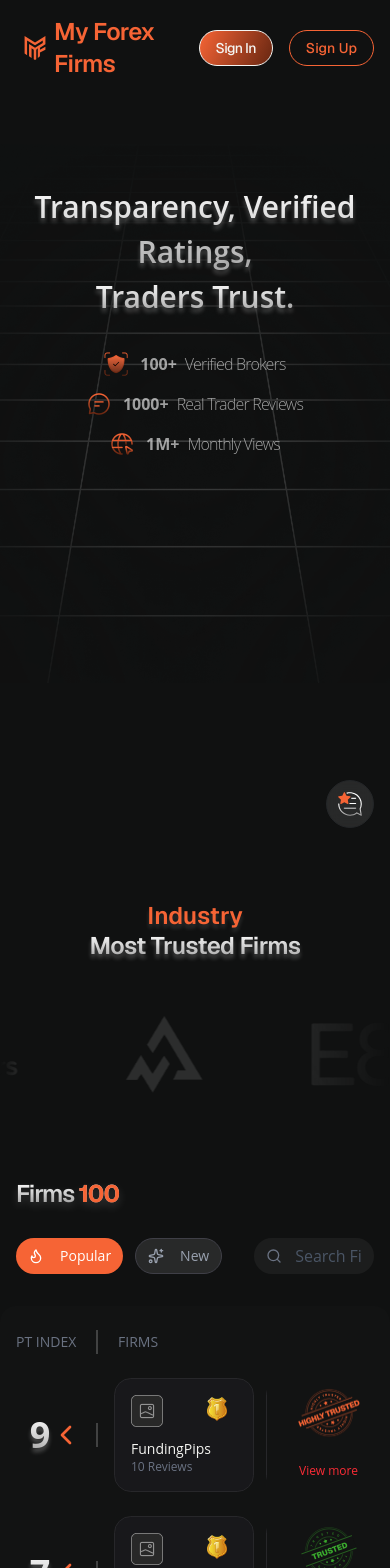
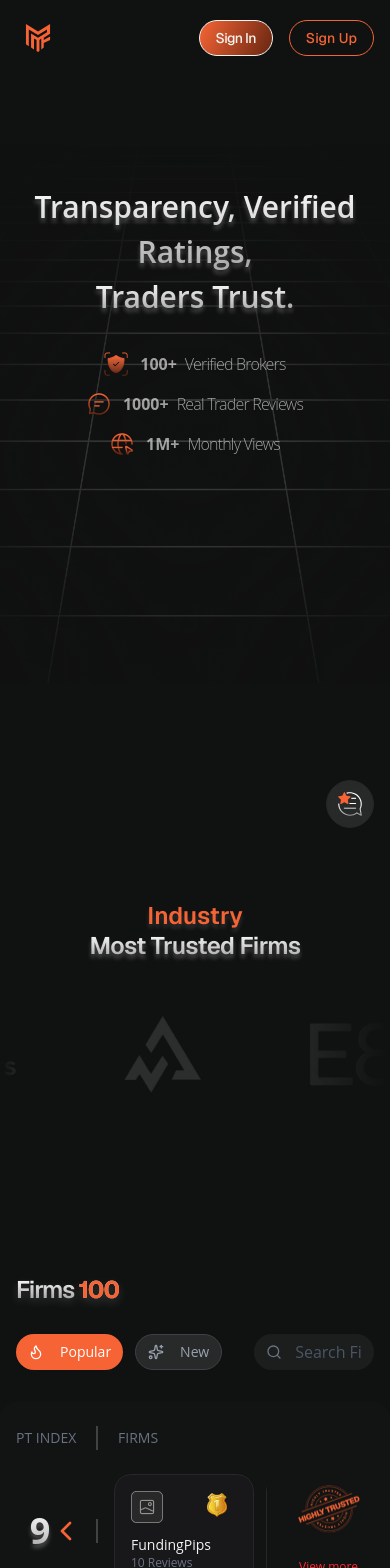
Before and after one commit to Akash-cloud001/my-forex-firms, a Next.js app: page / in a window 390 px wide. Shown: the top 1568 px of the page. Built offline with nearby package versions, Linux system fonts and the light colour scheme; no server answers.

Commit message:
Update layout and styling across components
- Added background color to the main layout for improved visual consistency.
- Made the navbar title responsive by hiding it on smaller screens.
- Increased bottom padding in the TrustedFirmSlider for better spacing.

```diff
--- a/src/app/layout.tsx
+++ b/src/app/layout.tsx
@@ -51,7 +51,7 @@ export default function RootLayout({
         </Script>
         </head>
         <body
-          className={`${geistSans.variable} ${geistMono.variable} ${montserrat.variable} ${inter.variable} antialiased`}
+          className={`${geistSans.variable} ${geistMono.variable} ${montserrat.variable} ${inter.variable} antialiased bg-background`}
         >
           <main className="w-full min-h-screen">
             {children}
--- a/src/components/website/landing-page/TrustedFirmSlider.tsx
+++ b/src/components/website/landing-page/TrustedFirmSlider.tsx
@@ -69,7 +69,7 @@ export default function TrustedFirmSlider() {
   }
 
   return (
-    <div className="mt-0 pt-0">
+    <div className="mt-0 pt-0 pb-24">
       <div className="flex flex-col justify-center items-center ">
         <h3 className="font-geist-sans font-semibold text-2xl text-primary text-shadow-white">
           Industry
--- a/src/components/website/navbar.jsx
+++ b/src/components/website/navbar.jsx
@@ -37,7 +37,7 @@ const Navbar = () => {
             height={44}
           />
         </figure>
-        <h1 className="text-primary font-semibold text-2xl tracking-tight">
+        <h1 className="hidden md:block text-primary font-semibold text-2xl tracking-tight">
           My Forex Firms
         </h1>
       </Link>
```
